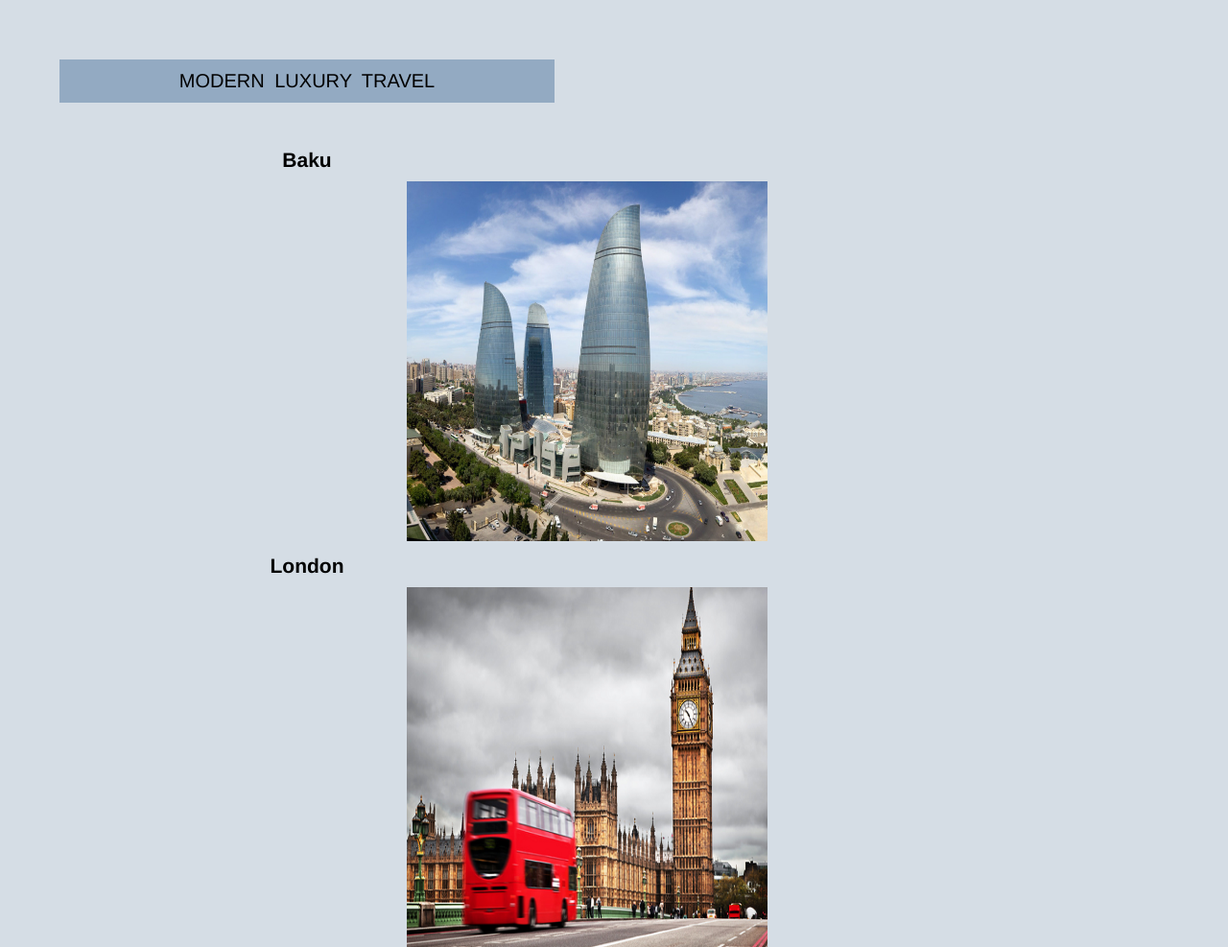
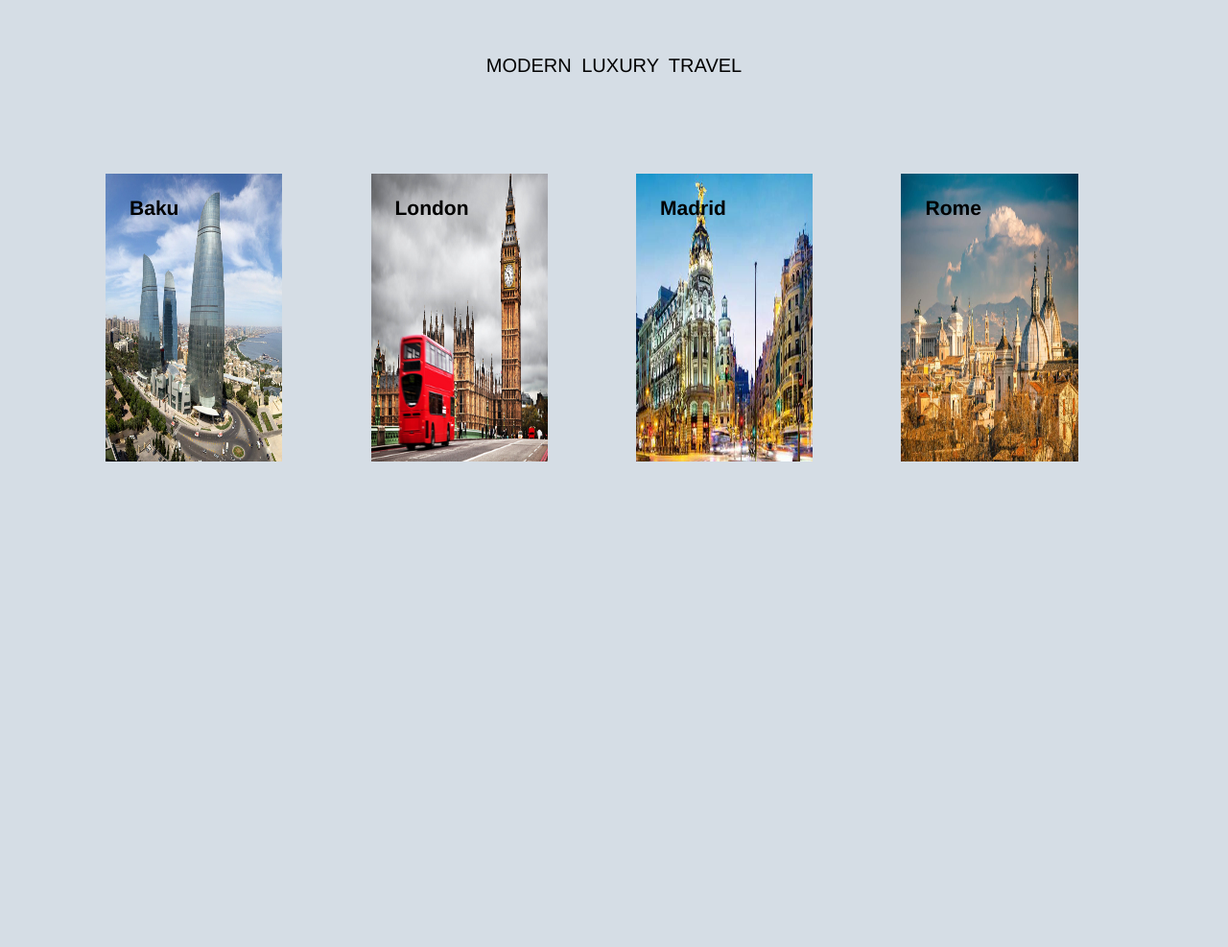
Before and after one commit to chris-beckley/css-media-query, a plain HTML site: page index.html in a window 1280 px wide. Shown: the top 987 px of the page at 96% size. After the commit the page ends 800 px from the top, so only its background shows below. Drawn offline with Linux system fonts and the light colour scheme.

Commit message:
added html and css updates

```diff
--- a/css/style.css
+++ b/css/style.css
@@ -5,37 +5,72 @@
 body {
   background-color:#D5DDE5;
   font-size: 10px;
-  display: inline-block;
+
 }
 
-h1{
-  background-color: #93AAC2;
+.container {
+  margin: 1% auto;
+  width: 90%;
+
+}
+
+div {
+  float: left;
+  margin: 1% 0;
+  width: 100%;
+  padding: 3%;
+
+}
+
+img {
+  display: block;
+  max-width: 100%;
+}
+
+
+h1 {
+  background-color: #D5DDE5;
   font-family: Helvetica, sans-serif;
   font-size: 2.0em;
   font-weight: 400;
   word-spacing: 5px;
   text-transform: uppercase;
   text-align: center;
-  margin: 8%;
-  padding: 2%;
+  margin: 5%;
 }
 
 h2 {
   font-family: Helvetica;
   font-size: 2.1em;
   font-weight: 600;
-  text-align: center;
-}
+  position: absolute;
+  margin: 2%;
 
-img {
-  margin-left: 65%;
-  padding: 2%;
 }
 
 
-@media screen and (min-width: 575px) {
-  body {
-    margin: 1%;
-    width: 48%;
+
+@media screen and (min-width: 768px) {
+
+  div {
+    width: 46%;
+    margin: 1%
+
   }
 }
+
+@media screen and (min-width: 1024px) {
+
+  div {
+    width: 22%;
+    margin: 1%;
+  }
+
+  img {
+    height: 300px;
+  }
+
+  h2 {
+    margin: 25px;
+  }
+}
--- a/index.html
+++ b/index.html
@@ -24,7 +24,7 @@
       </div>
       <div class="preview rome">
         <h2>Rome</h2>
-        <img src="images/madrid.jpg" width="400" height="400"></img>
+        <img src="images/rome.jpg" width="400" height="400"></img>
       </div>
     </section>
   </body>
```
